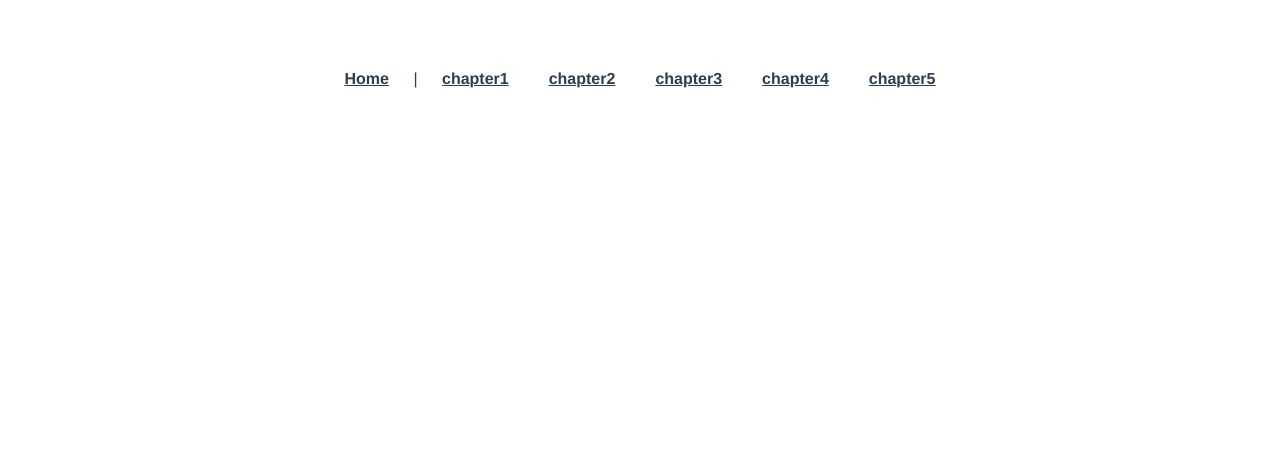
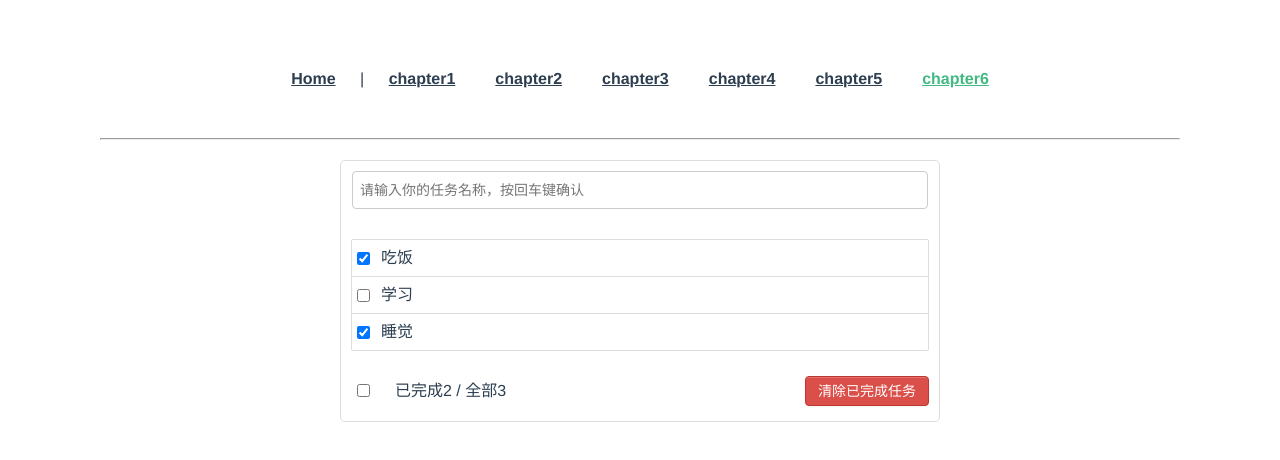
Before and after one commit to APONIAL/study_vue2, a Vue app: page /#/chapter6 in a window 1280 px wide. Shown: the top 460 px of the page. Built offline with nearby package versions, Linux system fonts and the light colour scheme.

Commit message:
todolist案例初步实现

```diff
--- a/package.json
+++ b/package.json
@@ -10,6 +10,7 @@
     "core-js": "^3.8.3",
     "dayjs": "^1.11.13",
     "less-loader": "^12.2.0",
+    "nanoid": "^5.0.9",
     "vue": "^2.6.14",
     "vue-router": "^3.5.1",
     "vuex": "^3.6.2"
--- a/src/App.vue
+++ b/src/App.vue
@@ -7,6 +7,7 @@
       <router-link to="/chapter3">chapter3</router-link>
       <router-link to="/chapter4">chapter4</router-link>
       <router-link to="/chapter5">chapter5</router-link>
+      <router-link to="/chapter6">chapter6</router-link>
     </nav>
     <router-view/>
   </div>
--- /dev/null
+++ b/src/assets/button.css
@@ -0,0 +1,27 @@
+.btn {
+    display: inline-block;
+    padding: 4px 12px;
+    margin-bottom: 0;
+    font-size: 14px;
+    line-height: 20px;
+    text-align: center;
+    vertical-align: middle;
+    cursor: pointer;
+    box-shadow: inset 0 1px 0 rgba(255, 255, 255, 0.2), 0 1px 2px rgba(0, 0, 0, 0.05);
+    border-radius: 4px;
+}
+
+.btn-danger {
+    color: #fff;
+    background-color: #da4f49;
+    border: 1px solid #bd362f;
+}
+
+.btn-danger:hover {
+    color: #fff;
+    background-color: #bd362f;
+}
+
+.btn:focus {
+    outline: none;
+}
--- /dev/null
+++ b/src/components/TodoContainer.vue
@@ -0,0 +1,97 @@
+<template>
+  <div id="root1">
+    <div class="todo-container">
+      <div class="todo-wrap">
+        <!--        将函数addTodo传递给子组件TodoHeader-->
+        <todo-header :addTodo="addTodo"/>
+        <todo-list :todos="todos" :checkTodo="checkTodo" :delTodo="delTodo"/>
+        <todo-footer
+            :todos="todos"
+            :checkAllTodo = "checkAllTodo"
+            :handleClear = "handleClear"
+        />
+      </div>
+    </div>
+  </div>
+</template>
+
+<script>
+import TodoHeader from "@/components/TodoHeader";
+import TodoList from "@/components/TodoList";
+import TodoFooter from "@/components/TodoFooter";
+
+export default {
+  name: "TodoContainer",
+  data() {
+    return {
+      todos: [
+        {id: '001', title: '吃饭', completed: true},
+        {id: '002', title: '学习', completed: false},
+        {id: '003', title: '睡觉', completed: true}
+      ]
+    }
+  },
+  methods: {
+    //添加一个todo
+    addTodo(todoObj) {
+      this.todos.unshift(todoObj)
+    },
+    //  勾选or取消勾选一个todo
+    checkTodo(id) {
+      this.todos.forEach(item => {
+        if (item.id === id) {
+          item.completed = !item.completed
+        }
+      })
+    },
+    delTodo(id) {
+      //过滤掉不想要的
+      //filter不改变数组，要重新赋值
+      this.todos = this.todos.filter(item => item.id !== id)
+    },
+  // 全选or取消全选
+    checkAllTodo(flag) {
+      this.todos.forEach(item => {
+        item.completed = flag
+      })
+    },
+    //清空已经完成的todo
+    handleClear(){
+      if (confirm('确定清除已完成任务吗？')) {
+        this.todos = this.todos.filter(item => !item.completed)
+      }
+    }
+  },
+  components: {
+    TodoHeader,
+    TodoList,
+    TodoFooter
+  }
+}
+</script>
+
+<style scoped>
+/*base*/
+* {
+  margin: 0;
+}
+
+body {
+  background: #fff;
+
+}
+
+
+.todo-container {
+  width: 600px;
+  margin: 0 auto;
+}
+
+.todo-container .todo-wrap {
+  padding: 10px;
+  border: 1px solid #ddd;
+  border-radius: 5px;
+}
+
+
+</style>
--- /dev/null
+++ b/src/components/TodoFooter.vue
@@ -0,0 +1,94 @@
+<template>
+<!--  total不为0时转过来的bool值为真，则显示-->
+  <div class="todo-footer" v-show="total">
+    <label>
+<!--  <input type="checkbox" :checked = "isAll" @change = "handleCheckAll"/>-->
+<!--      输入的初始值要展示，并且以后还要有交互，-->
+      <input type="checkbox" v-model="isAll"/>
+    </label>
+    <span>
+<!--      已完成需要统计，故要用到计算属性-->
+          <span>已完成{{doneTotal}}</span> / 全部{{ total }}
+        </span>
+    <button class="btn btn-danger" @click="handleClear">清除已完成任务</button>
+  </div>
+</template>
+
+<script>
+
+export default {
+  name: "TodoFooter",
+  props: ['todos','checkAllTodo','handleClear'],
+  computed: {
+    isAll:{
+      get() {
+        //如果全部都勾选了，则isAll为true
+        return this.todos.every(item => item.completed)
+      },
+      // value是修改后的值
+      set(value) {
+          // console.log(newValue) true || false
+        this.checkAllTodo(value)
+      }
+    },
+    total() {
+      return this.todos.length
+    },
+    //显示已完成的数量
+    doneTotal() {
+      // return this.todos.filter(item => item.completed).length
+      //preValue是上一次计算的返回值，current是当前值，preValue初始值为0
+     /* return this.todos.reduce((preValue, current) => {
+        if (current.completed) {
+          preValue++
+        }
+        return preValue
+      }, 0)*/
+      return this.todos.reduce ((preValue, todo) =>
+          preValue + (todo.completed ? 1 : 0), 0)
+    }
+  },
+  methods: {
+  /*  handleCheckAll(e) {
+      //获取勾选状态
+      // console.log(e.target.checked)
+      this.checkAllTodo(e.target.checked)
+    }*/
+  }
+
+}
+</script>
+<style src="../assets/button.css" scoped></style>
+<style scoped>
+/*footer*/
+* {
+  margin: 0px;
+}
+
+
+.todo-footer {
+  height: 40px;
+  line-height: 40px;
+  padding-left: 6px;
+  margin-top: 20px;
+  text-align: left;
+}
+
+.todo-footer label {
+  display: inline-block;
+  margin-right: 20px;
+  cursor: pointer;
+}
+
+.todo-footer label input {
+  position: relative;
+  top: -1px;
+  vertical-align: middle;
+  margin-right: 5px;
+}
+
+.todo-footer button {
+  float: right;
+  margin-top: 5px;
+}
+</style>
--- /dev/null
+++ b/src/components/TodoHeader.vue
@@ -0,0 +1,63 @@
+<template>
+  <div class="todo-header">
+    <input type="text" placeholder="请输入你的任务名称，按回车键确认"
+         v-model="title"   @keyup.enter="add"/>
+  </div>
+</template>
+
+<script>
+import {nanoid} from 'nanoid'
+export default {
+
+  name: "TodoHeader",
+  data(){
+    return{
+      title:''
+    }
+  },
+  methods:{
+    add(){
+      //校验数据
+      if (!this.title.trim()) {
+        alert('输入不能为空')
+        return
+      }
+    //  将用户的输入包装成一个todo对象
+      const todoObj = {
+        id:nanoid(),
+        title:this.title,
+        completed:false
+      }
+        //通知父组件添加一个todo对象
+        this.addTodo(todoObj)
+        //输入框清空
+        this.title = ''
+    }
+  },
+  props:['addTodo']
+
+}
+</script>
+
+<style scoped>
+/*header*/
+*{
+  margin: 0px;
+}
+.todo-header input {
+  width: 560px;
+  height: 28px;
+  font-size: 14px;
+  border: 1px solid #ccc;
+  border-radius: 4px;
+  padding: 4px 7px;
+  margin-bottom: 30px;
+}
+
+.todo-header input:focus {
+  outline: none;
+  border-color: rgba(82, 168, 236, 0.8);
+  box-shadow: inset 0 1px 1px rgba(0, 0, 0, 0.075), 0 0 8px rgba(82, 168, 236, 0.6);
+}
+
+</style>
--- /dev/null
+++ b/src/components/TodoItem.vue
@@ -0,0 +1,92 @@
+<template>
+  <li>
+    <label>
+      <!-- input标签动态拥有checked属性 true则添加属性，false则不添加-->
+      <input type="checkbox" :checked="todo.completed" @change="handleCheck(todo.id)"/>
+      <!-- 如下代码也能实现功能，但是不推荐使用，因为修改了props，但是vue没监测到-->
+      <!-- <input type="checkbox" v-model="todo.completed"/>-->
+      <span class="ml5">{{ todo.title }}</span>
+    </label>
+    <button class="btn btn-danger" @click="handleDelete(todo.id)">删除</button>
+  </li>
+</template>
+
+<script>
+export default {
+  name: "TodoItem",
+  props: ['todo', 'checkTodo', 'delTodo'],
+  methods: {
+    handleCheck(id) {
+      //通知TodoContainer(父组件的父组件)组件将对应的todo对象的
+      //completed属性值取反
+      this.checkTodo(id)
+    },
+    handleDelete(id) {
+      if (confirm('确定删除吗？')) {
+        this.delTodo(id)
+      }
+    }
+  }
+
+}
+</script>
+<style src="../assets/button.css" scoped></style>
+<style scoped>
+* {
+  margin: 0px;
+}
+
+.ml5 {
+  margin-left: 5px;
+}
+
+/*item*/
+li {
+  list-style: none;
+  height: 36px;
+  line-height: 36px;
+  padding: 0 5px;
+  border-bottom: 1px solid #ddd;
+}
+
+
+li label {
+  float: left;
+  cursor: pointer;
+}
+
+li label input {
+  vertical-align: middle;
+  margin-right: 6px;
+  position: relative;
+}
+
+li label span {
+  margin-top: 2px;
+}
+
+li button {
+  float: right;
+  margin-top: 3px;
+}
+
+.btn {
+  display: none;
+}
+
+li:before {
+  content: initial;
+}
+
+li:last-child {
+  border-bottom: none;
+}
+
+li:hover {
+  background: #ddd;
+}
+
+li:hover button {
+  display: block;
+}
+</style>
--- /dev/null
+++ b/src/components/TodoList.vue
@@ -0,0 +1,53 @@
+<template>
+  <ul class="todo-main">
+   <TodoItem
+       v-for="todoObj in todos"
+       :key="todoObj.id"
+       :todo="todoObj"
+       :checkTodo="checkTodo"
+       :delTodo = "delTodo"
+   />
+
+  </ul>
+</template>
+
+<script>
+import TodoItem from "@/components/TodoItem";
+export default {
+  name: "TodoList",
+  props:['todos','checkTodo','delTodo'],
+  data(){
+    return{
+
+    }
+  },
+  components:{
+      TodoItem
+  },
+
+}
+</script>
+
+<style scoped>
+*{
+  margin: 0px;
+}
+/*main*/
+.todo-main {
+  margin-left: 0px;
+  border: 1px solid #ddd;
+  border-radius: 2px;
+  padding: 0px;
+}
+
+.todo-empty {
+  height: 40px;
+  line-height: 40px;
+  border: 1px solid #ddd;
+  border-radius: 2px;
+  padding-left: 5px;
+  margin-top: 10px;
+}
+
+
+</style>
--- a/src/router/index.js
+++ b/src/router/index.js
@@ -37,6 +37,11 @@ const routes = [
     path: '/chapter5',
     name: 'chapter5',
     component: () => import('../views/chapter5.vue')
+  },
+  {
+    path: '/chapter6',
+    name: 'chapter6',
+    component: () => import('@/views/chapter6.vue')
   }
 ]
 
--- /dev/null
+++ b/src/views/chapter6.vue
@@ -0,0 +1,26 @@
+<template>
+  <div>
+    <!--        todolist 案例-->
+    <hr/>
+   <div> <TodoContainer/></div>
+  </div>
+</template>
+
+<script>
+import TodoContainer from "@/components/TodoContainer";
+export default {
+  name: "chapter6",
+  data() {
+    return {
+
+    }
+  },
+  components: {
+    TodoContainer
+  }
+}
+</script>
+
+<style scoped>
+
+</style>
```
Also changed, not shown: 2 other files (tests, documents, lock files or other folders).
